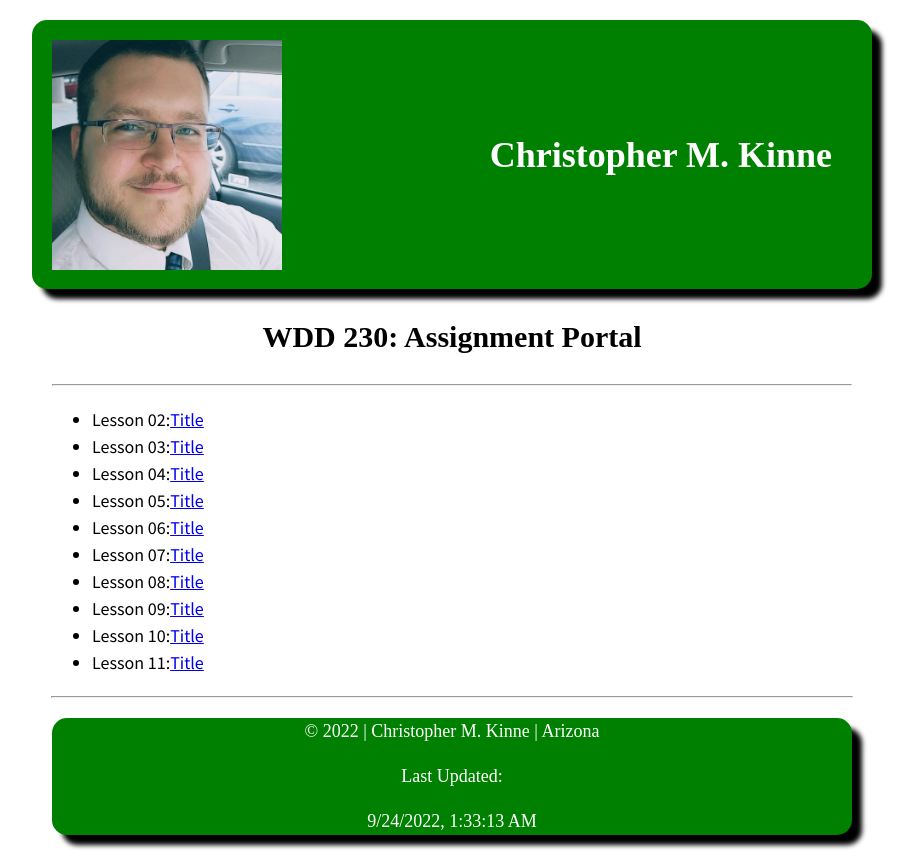
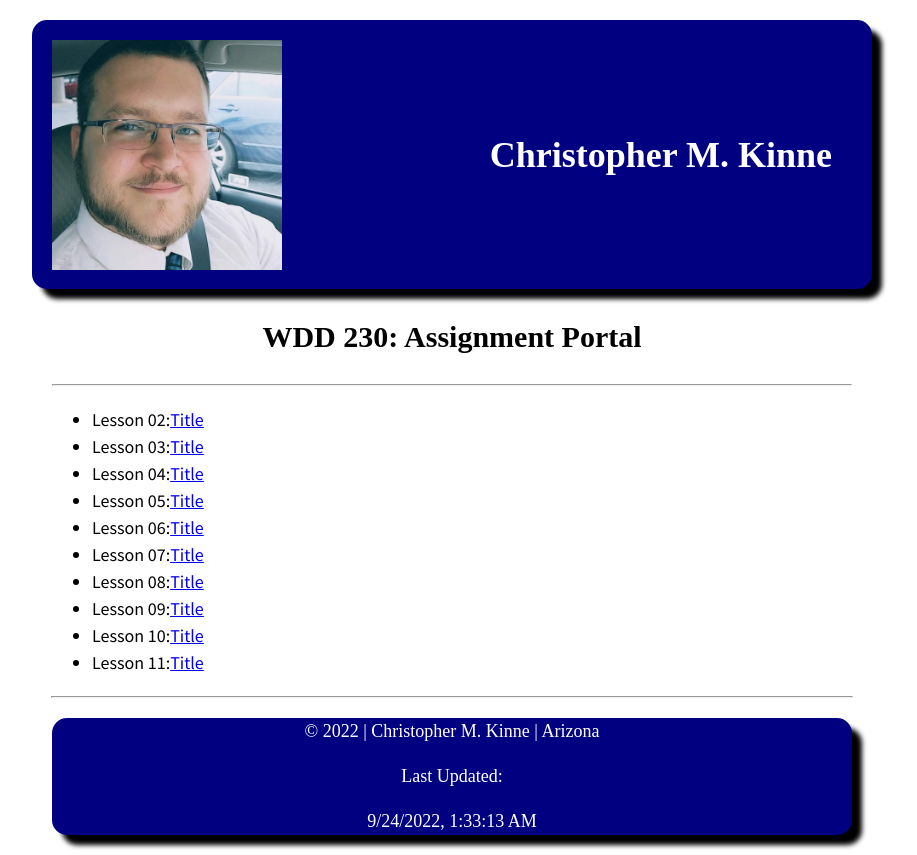
Before and after one commit to cmkinne/wdd230, a plain HTML site: page index.html in a window 1280 px wide. Shown: the whole page, without its empty margins (188-1105 px from the left). Drawn offline with Linux system fonts and the light colour scheme.

Commit message:
updated files for assignment

```diff
--- a/index.html
+++ b/index.html
@@ -7,7 +7,8 @@
     <title>Chris Portal Page</title>
     <meta name="description" content="Chris Kinne Portal Page for WDD230 class at BYU-I">
     <link rel="styelsheet" href="styles/normalize.css">
-    <link href="styles/main.css" rel="stylesheet">
+    <link href="styles/small.css" rel="stylesheet">
+    <link href="styles/medium.css" rel="stylesheet">
     <link rel="preconnect" href="https://fonts.googleapis.com">
     <link rel="preconnect" href="https://fonts.gstatic.com" crossorigin>
     <link href="https://fonts.googleapis.com/css2?family=Source+Sans+Pro&display=swap" rel="stylesheet">
--- /dev/null
+++ b/styles/medium.css
@@ -0,0 +1,15 @@
+@media only screen and (min-width:  32.5em) {
+
+    header, footer {
+        border-radius: 15px;
+        box-shadow: 10px 10px  5px black;
+    }
+
+    header {
+        background-color: navy;
+    }
+
+    footer {
+        background-color: navy;
+    }
+}
--- a/styles/main.css
+++ b/styles/small.css
@@ -31,8 +31,8 @@ header img {
 }
 
 header, footer {
-    border-radius: 15px;
-    box-shadow: 10px 10px  5px black;
+    border-radius: 7.5px;
+    box-shadow: 5px 5px  2.5px black;
 }
 
 h2 {
```
